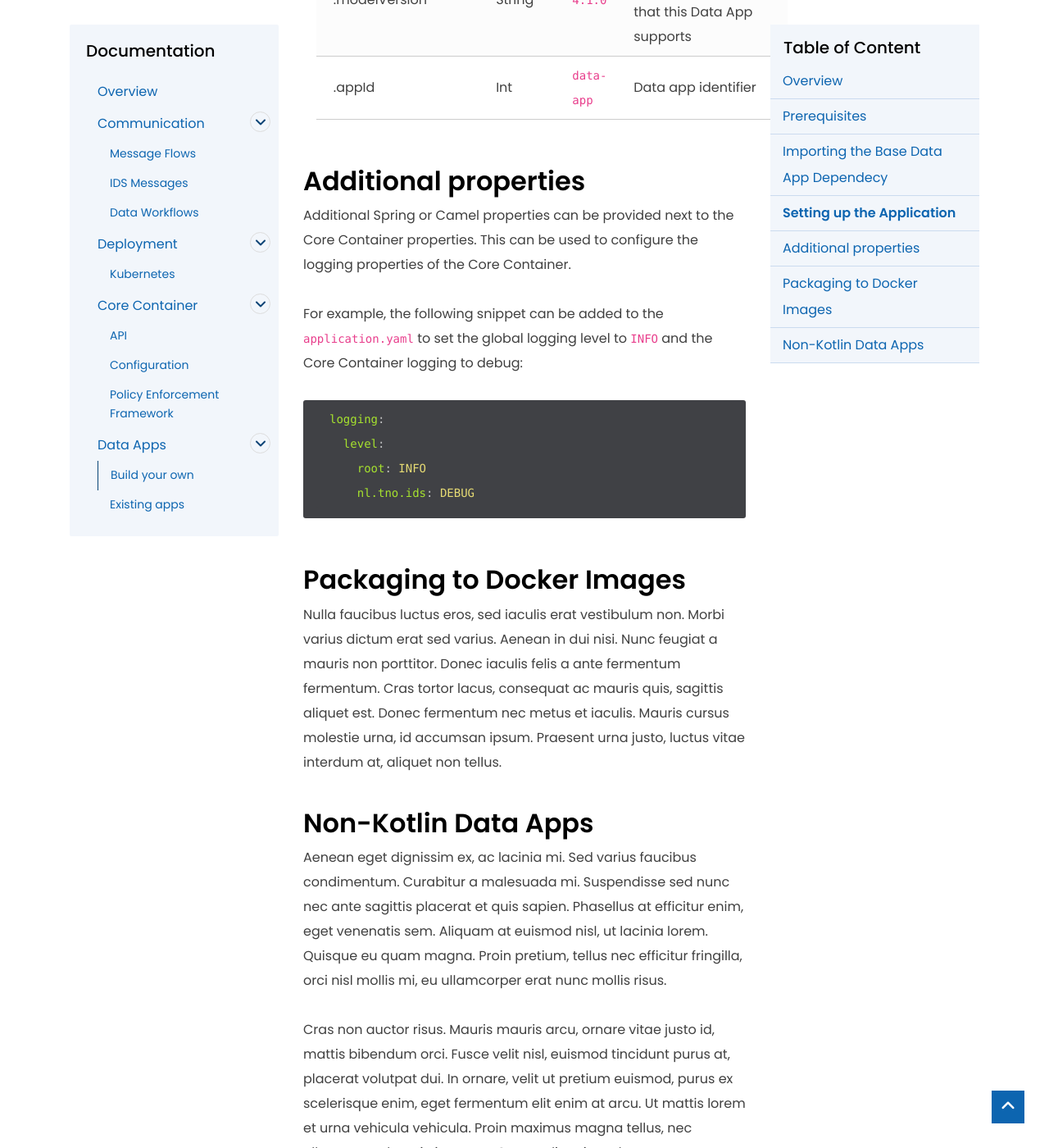
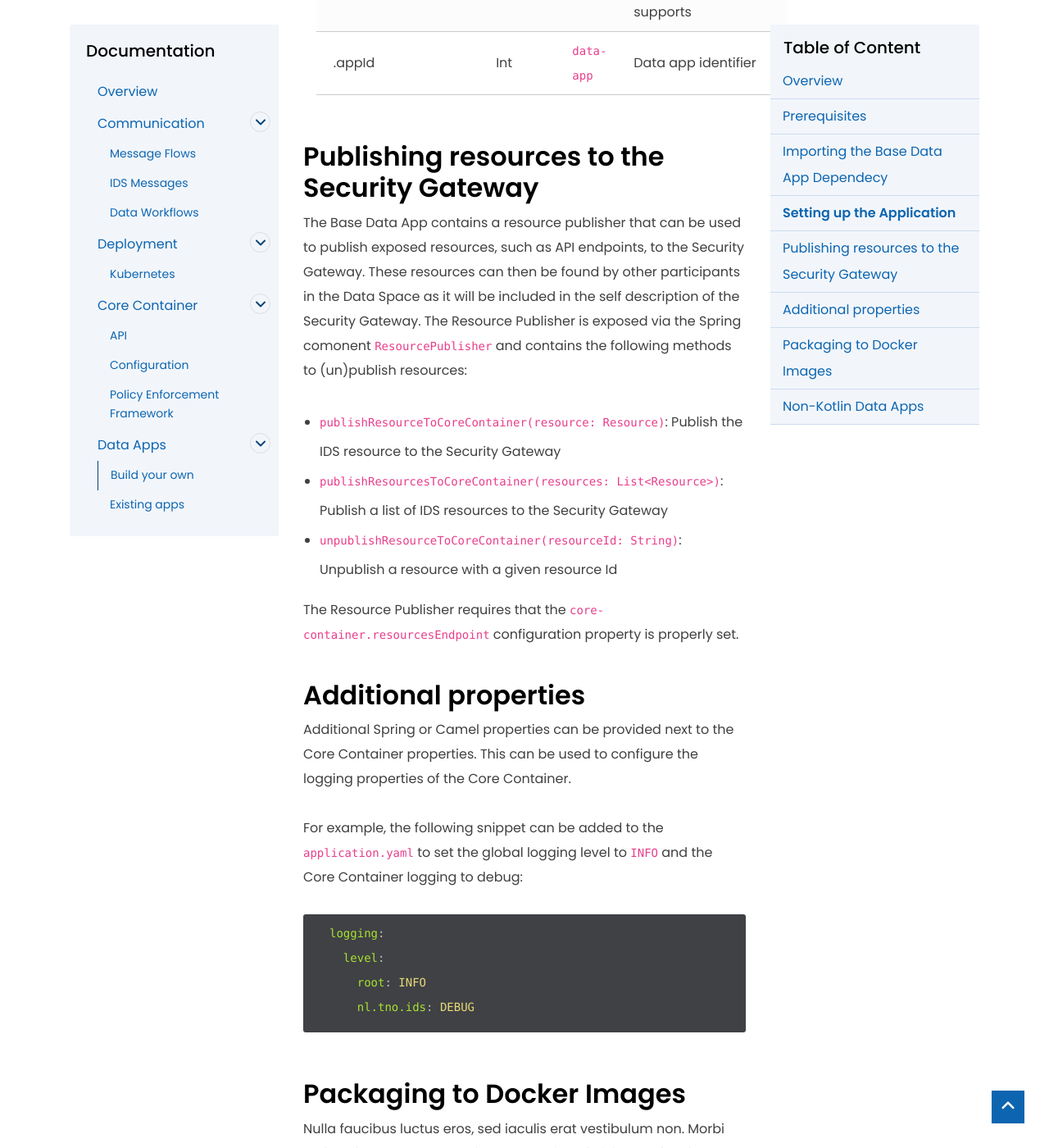
Before and after one commit to TNO-TSG/documentation, a Jekyll site: the page built from _docs/data-apps/build-your-own.md, in a window 1280 px wide and 1400 px high, scrolled down 4048 px. Shown: the whole window at 82% size. Built offline with Jekyll 4.4.1, drawn with Linux system fonts in a browser that asks for light colours; some of the changed text lies outside the part shown.

Commit message:
Added Resource publishing docs

```diff
--- a/_docs/data-apps/build-your-own.md
+++ b/_docs/data-apps/build-your-own.md
@@ -32,7 +32,7 @@ If you are using Gradle you can import the Base Data App dependecy into your pro
     }
 
 ## Setting up the Application
-Building a Data App using the TNO Base Data App dependecy requires your application to use the Spring Boot framework https://spring.io/projects/spring-boot. You can setup a new Spring Boot application or use one of the existing Data Apps as a base. It is important that you annotate your Application class with the necesary annotations:
+Building a Data App using the TNO Base Data App dependecy requires your application to use the [Spring Boot framework](https://spring.io/projects/spring-boot). You can setup a new Spring Boot application or use one of the existing Data Apps as a base. It is important that you annotate your Application class with the necesary annotations:
 
     @SpringBootApplication(scanBasePackages = ["nl.tno.ids"])
     @ConfigurationPropertiesScan("nl.tno.ids")
@@ -56,6 +56,14 @@ The `scanBasePackages = ["nl.tno.ids"]` parameter of the `@SpringBootApplication
 | &nbsp;&nbsp;&nbsp;.modelVersion | String | `4.1.0` | Version of the IDS information model that this Data App supports |
 | &nbsp;&nbsp;&nbsp;.appId | Int | `data-app` | Data app identifier |
 
+## Publishing resources to the Security Gateway
+The Base Data App contains a resource publisher that can be used to publish exposed resources, such as API endpoints, to the Security Gateway. These resources can then be found by other participants in the Data Space as it will be included in the self description of the Security Gateway. The Resource Publisher is exposed via the Spring comonent `ResourcePublisher` and contains the following methods to (un)publish resources:
+- `publishResourceToCoreContainer(resource: Resource)`: Publish the IDS resource to the Security Gateway
+- `publishResourcesToCoreContainer(resources: List<Resource>)`: Publish a list of IDS resources to the Security Gateway
+- `unpublishResourceToCoreContainer(resourceId: String)`: Unpublish a resource with a given resource Id
+
+The Resource Publisher requires that the `core-container.resourcesEndpoint` configuration property is properly set.
+
 ## Additional properties
 
 Additional Spring or Camel properties can be provided next to the Core Container properties. This can be used to configure the logging properties of the Core Container.
@@ -72,6 +80,6 @@ logging:
 Nulla faucibus luctus eros, sed iaculis erat vestibulum non. Morbi varius dictum erat sed varius. Aenean in dui nisi. Nunc feugiat a mauris non porttitor. Donec iaculis felis a ante fermentum fermentum. Cras tortor lacus, consequat ac mauris quis, sagittis aliquet est. Donec fermentum nec metus et iaculis. Mauris cursus molestie urna, id accumsan ipsum. Praesent urna justo, luctus vitae interdum at, aliquet non tellus.
 
 ## Non-Kotlin Data Apps
-Aenean eget dignissim ex, ac lacinia mi. Sed varius faucibus condimentum. Curabitur a malesuada mi. Suspendisse sed nunc nec ante sagittis placerat et quis sapien. Phasellus at efficitur enim, eget venenatis sem. Aliquam at euismod nisl, ut lacinia lorem. Quisque eu quam magna. Proin pretium, tellus nec efficitur fringilla, orci nisl mollis mi, eu ullamcorper erat nunc mollis risus.
-
-Cras non auctor risus. Mauris mauris arcu, ornare vitae justo id, mattis bibendum orci. Fusce velit nisl, euismod tincidunt purus at, placerat volutpat dui. In ornare, velit ut pretium euismod, purus ex scelerisque enim, eget fermentum elit enim at arcu. Ut mattis lorem et urna vehicula vehicula. Proin maximus magna tellus, nec ullamcorper leo tristique nec. Suspendisse interdum consequat justo, et imperdiet lectus interdum ut. Nullam leo lorem, sodales eu mi at, vehicula cursus arcu. Aliquam in quam id ipsum molestie ullamcorper. Phasellus ac metus a dolor pharetra hendrerit sit amet luctus tortor. Mauris ipsum tortor, cursus ut viverra sit amet, auctor nec nibh. Sed urna nibh, ultricies rutrum rutrum a, cursus vitae leo. Donec pharetra, velit nec tincidunt finibus, metus est gravida libero, sit amet imperdiet enim nulla ac massa.
+Currently, TNO only provides tools to easily make Data Apps in Kotlin. If you want to make a Data App in another programming language of your choice, then you will have to take care of the following:
+- Implement the [IDS information model](https://international-data-spaces-association.github.io/InformationModel/docs/index.html#), in particular, the different kinds of messages that your Data App needs to support.
+- Define a Rest Controller that listens for messages from the Core Container.
```
